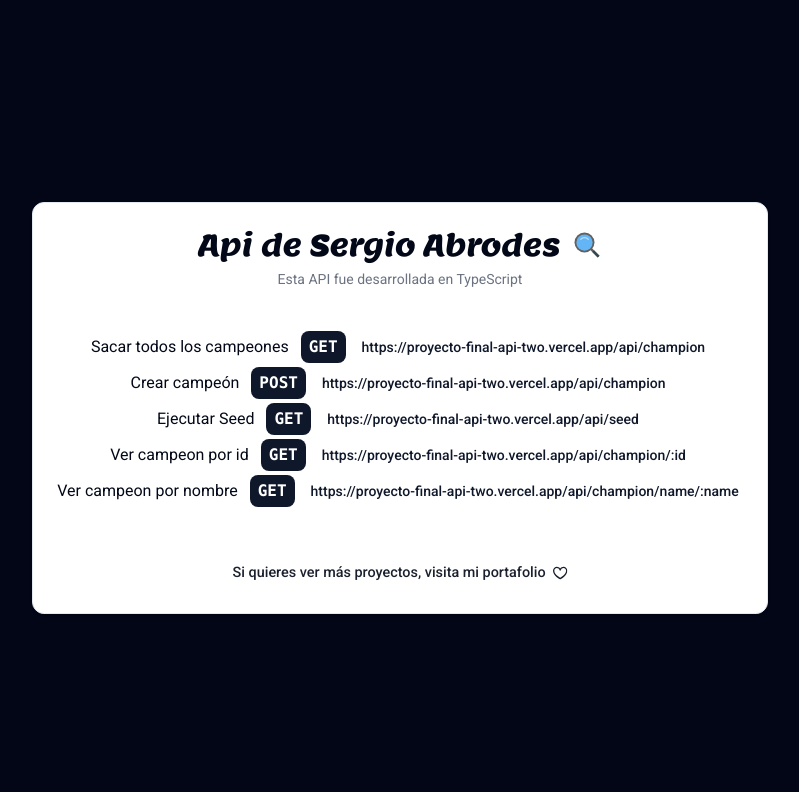
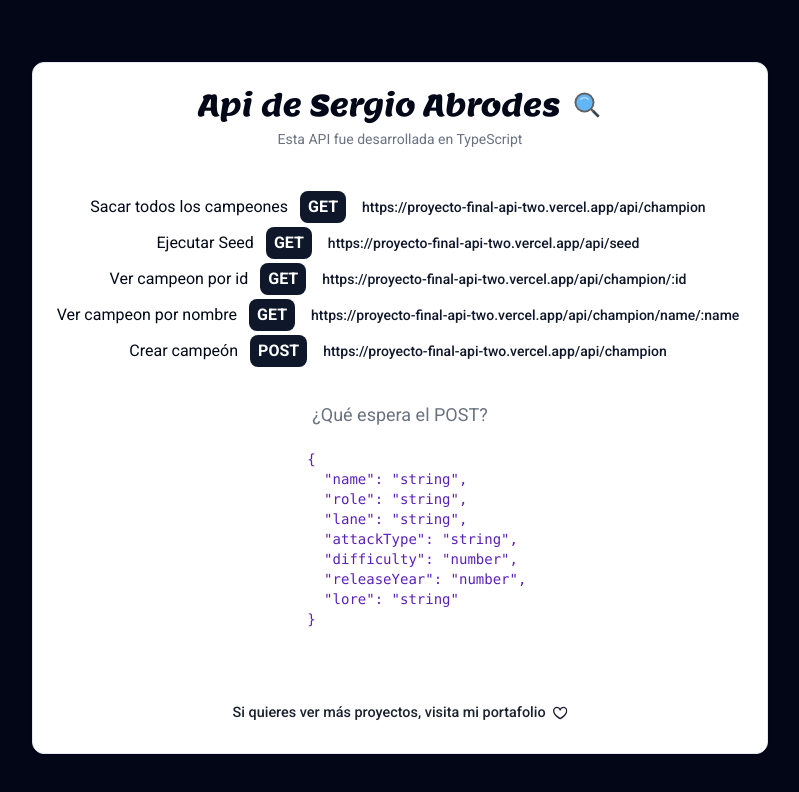
Before and after one commit to Mrheaven778/proyecto-final-api, a Next.js app: page / in a window 1280 px wide. Shown: the top 792 px of the page, without its empty margins (240-1039 px from the left). Built offline with nearby package versions, Linux system fonts and the light colour scheme.

Commit message:
Cambio a la hora de mostrar los endpoint de nuestra api

```diff
--- /dev/null
+++ b/src/app/components/Peticiones.tsx
@@ -0,0 +1,25 @@
+import Link from 'next/link'
+import { Button } from '@/components/ui/button'
+
+interface PeticionesProps {
+    method: string
+    endpoint: string
+    description: string
+}
+
+function Peticiones({ method, endpoint, description }: PeticionesProps) {
+    return (
+        <li className="flex items-center flex-wrap justify-center gap-3">
+            <p> {description}
+            </p>
+            <span className="font-bold bg-slate-900 px-2 py-1 rounded-lg text-white">{method}</span>
+            <Button className="p-1" variant="link">
+                <Link href="/api/champion">
+                    {endpoint}
+                </Link>
+            </Button>
+        </li>
+    )
+}
+
+export default Peticiones
--- a/src/components/Header.tsx
+++ b/src/components/Header.tsx
@@ -13,6 +13,7 @@ import { Lemon } from "next/font/google";
 import { cn } from "@/lib/utils";
 import { FcSearch } from "react-icons/fc";
 import { SiGithubsponsors } from "react-icons/si";
+import Peticiones from "@/app/components/Peticiones";
 
 const lemon = Lemon({
   subsets: ["latin"],
@@ -39,63 +40,32 @@ function Header() {
 
       <CardContent>
         <ul className="text-center mt-4">
-          <li className="flex items-center flex-wrap justify-center gap-3">
-            <p className="">Sacar todos los campeones </p>
-            <samp className="font-bold bg-slate-900 px-2 py-1 rounded-lg text-white">
-              GET
-            </samp>
-            <Button className="p-1" variant="link">
-              <Link href="/api/champion">
-                https://proyecto-final-api-two.vercel.app/api/champion
-              </Link>
-            </Button>
-          </li>
-          <li className="flex items-center flex-wrap justify-center gap-3">
-            <p>Crear campeón </p>
-            <samp className="font-bold bg-slate-900 px-2 py-1 rounded-lg text-white">
-              POST
-            </samp>
-            <Button className="p-1" variant="link">
-              https://proyecto-final-api-two.vercel.app/api/champion
-            </Button>
-          </li>
-          <li className="flex items-center flex-wrap justify-center gap-3">
-            <p>Ejecutar Seed </p>
-            <samp className="font-bold bg-slate-900 px-2 py-1 rounded-lg text-white">
-              GET
-            </samp>
-            <Button className="p-1" variant="link">
-              <Link href="/api/seed">
-                https://proyecto-final-api-two.vercel.app/api/seed
-              </Link>
-            </Button>
-          </li>
-          <li className="flex items-center flex-wrap justify-center gap-3">
-            <p>Ver campeon por id </p>
-            <samp className="font-bold bg-slate-900 px-2 py-1 rounded-lg text-white">
-              GET
-            </samp>
-            <Button className="p-1" variant="link">
-              <Link href="/api/champion/fdsfads">
-                https://proyecto-final-api-two.vercel.app/api/champion/:id
-              </Link>
-            </Button>
-          </li>
-          <li className="flex items-center flex-wrap justify-center gap-3">
-            <p>Ver campeon por nombre </p>
-            <samp className="font-bold bg-slate-900 px-2 py-1 rounded-lg text-white">
-              GET
-            </samp>
-            <Button className="p-1" variant="link">
-              <Link href="/api/champion/name/aatrox">
-                https://proyecto-final-api-two.vercel.app/api/champion/name/:name
-              </Link>
-            </Button>
-          </li>
+          <Peticiones method="GET" description="Sacar todos los campeones" endpoint="https://proyecto-final-api-two.vercel.app/api/champion" />
+          <Peticiones method="GET" description="Ejecutar Seed" endpoint="https://proyecto-final-api-two.vercel.app/api/seed" />
+          <Peticiones method="GET" description="Ver campeon por id" endpoint="https://proyecto-final-api-two.vercel.app/api/champion/:id" />
+          <Peticiones method="GET" description="Ver campeon por nombre" endpoint="https://proyecto-final-api-two.vercel.app/api/champion/name/:name" />
         </ul>
+        <Peticiones method="POST" description="Crear campeón" endpoint="https://proyecto-final-api-two.vercel.app/api/champion" />
+        <div className="flex flex-col justify-center items-center mt-8">
+          <p className="text-lg text-gray-500">¿Qué espera el POST?</p>
+          <pre className="text-sm text-violet-800 overflow-auto">
+            {`
+    {
+      "name": "string",
+      "role": "string",
+      "lane": "string",
+      "attackType": "string",
+      "difficulty": "number",
+      "releaseYear": "number",
+      "lore": "string"
+    }
+    `}
+          </pre>
+        </div>
+
       </CardContent>
 
-      <CardFooter className="mt-6 flex items-center justify-center flex-col">
+      <CardFooter className="mt-6  flex items-center justify-center flex-col">
         <Link
           href="https://mrheaven.vercel.app"
           className="flex-row justify-center  cursor-pointer hover:bg-sky-600 focus:ring-4 focus:outline-none focus:ring-[#1da1f2]/50 font-medium rounded-lg px-5 py-1 text-center inline-flex items-center dark:focus:ring-[#1da1f2]/55 hover:shadow-lg transition-all duration-200 ease-in-out hover:scale-110 scale-90 gap-x-2 opacity-90 hover:opacity-100"
```
